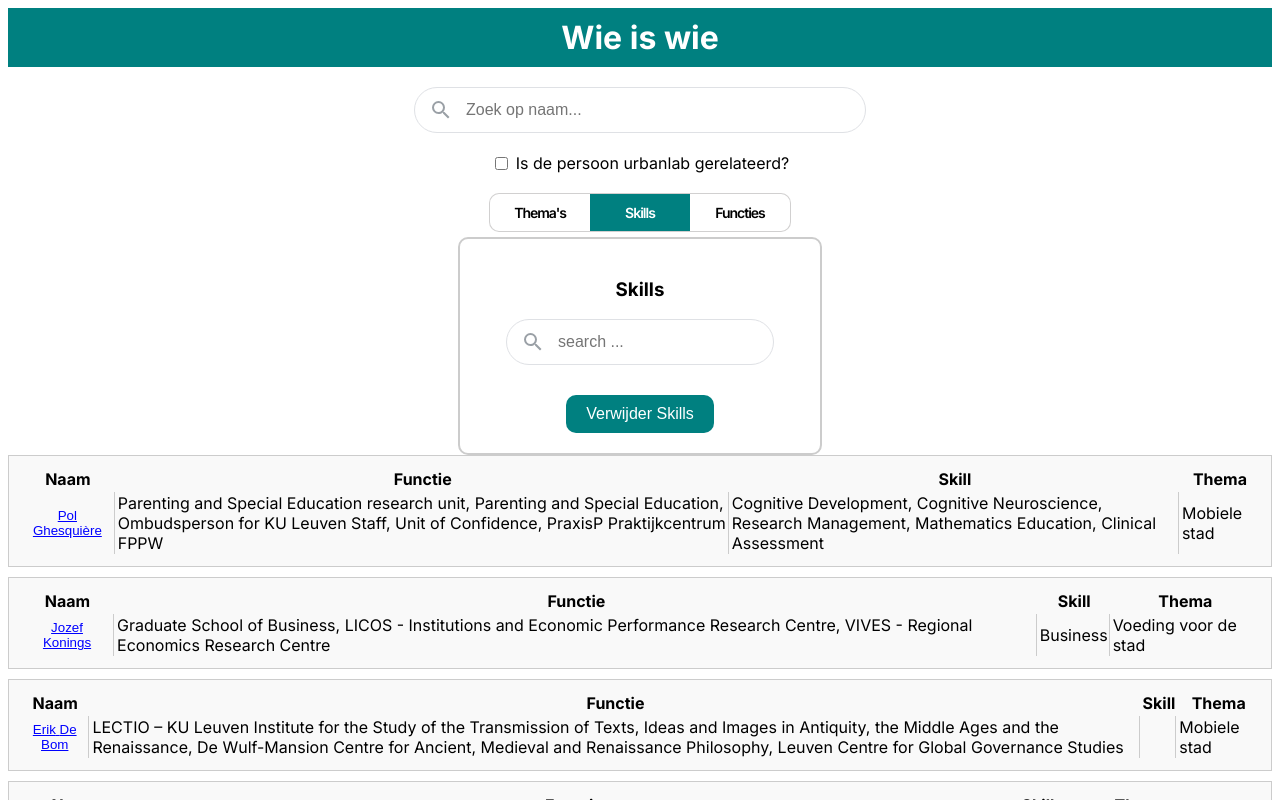
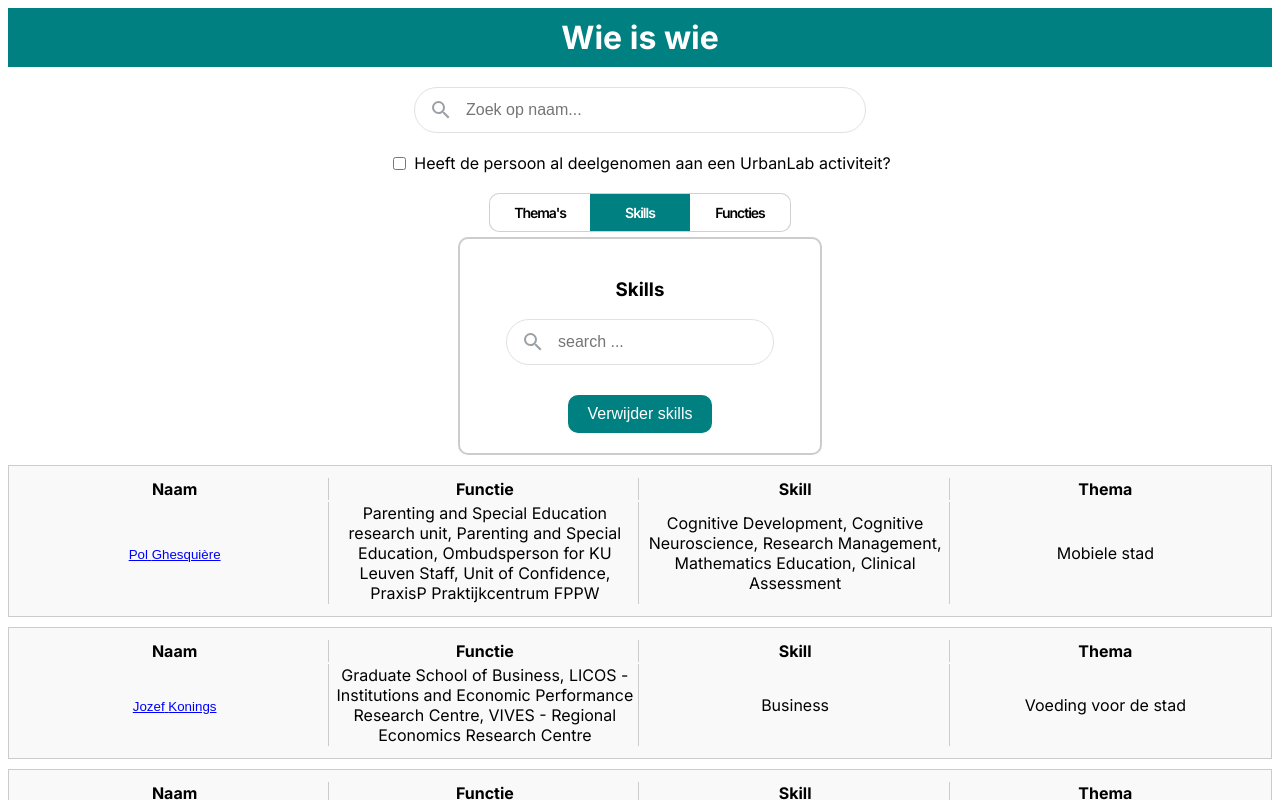
Before and after one commit to ThomasCl/ThomasCl.github.io, a Next.js app: page / in a window 1280 px wide. Both pictures are taken after a click on the label "Skills". Shown: the top 800 px of the page. Built offline with nearby package versions, Linux system fonts and the light colour scheme.

Commit message:
frontend updates

```diff
--- a/components/userOverview.tsx
+++ b/components/userOverview.tsx
@@ -21,7 +21,7 @@ const UserOverviewTable: React.FC<Props> = ({ users }: Props) => {
                 <div key={index} className="user-window" style={{ border: '1px solid #ccc', backgroundColor: '#f9f9f9', padding: '10px', marginBottom: '10px' }}>
                     <div className="w-100 d-none d-md-block" />
                     <div className="col-6">
-                        <table className="table table-hover">
+                        <table className="table table-hover fixed-table">
                             <thead>
                                 <tr>
                                     <th scope="col">Naam</th>
@@ -32,14 +32,14 @@ const UserOverviewTable: React.FC<Props> = ({ users }: Props) => {
                             </thead>
                             <tbody>
                                 <tr>
-                                    <td style={{ borderRight: '1px solid #ccc', verticalAlign: 'middle', textAlign: 'center' }}>
+                                    <td className="fixed-width" style={{ borderRight: '1px solid #ccc', verticalAlign: 'middle', textAlign: 'center' }}>
                                         <button style={{ background: 'none', border: 'none', color: 'blue', textDecoration: 'underline', cursor: 'pointer' }} onClick={() => handleUserClick(user)}>
                                             {user.voornaam} {user.achternaam}
                                         </button>
                                     </td>
-                                    <td style={{ borderRight: '1px solid #ccc' }}>{user.huidige_functie}</td>
-                                    <td style={{ borderRight: '1px solid #ccc' }}>{user.skills}</td>
-                                    <td>{user.themas.map((thema, index) => (
+                                    <td className="fixed-width" style={{ borderRight: '1px solid #ccc' }}>{user.huidige_functie}</td>
+                                    <td className="fixed-width" style={{ borderRight: '1px solid #ccc' }}>{user.skills}</td>
+                                    <td className="fixed-width">{user.themas.map((thema, index) => (
                                         <span key={index}>{thema}{index < user.themas.length - 1 && ', '}</span>
                                     ))}</td>
                                 </tr>
--- a/src/app/globals.css
+++ b/src/app/globals.css
@@ -144,6 +144,7 @@ body {
   border-radius: 10px;
   width: 320px;
   margin: 0 auto; /* Centreer de div horizontaal */
+  margin-bottom: 10px;
 }
 
 /* Stijl voor de thema-bar input */
@@ -456,9 +457,25 @@ body {
   border-top: 1px solid #a9a9a9; /* Bovenste rand alleen voor het eerste element */
 }
 
-.fixed-width {
-  width: 25%; /* Pas deze waarde aan naar behoefte */
+.fixed-table {
+  width: 100%;
+  table-layout: fixed;
+}
+
+.fixed-table th,
+.fixed-table td {
+  width: 25%;
   border-right: 1px solid #ccc;
   text-align: center;
   vertical-align: middle;
 }
+
+.fixed-table th:last-child,
+.fixed-table td:last-child {
+  border-right: none;
+}
+
+.fixed-table tbody tr:hover td {
+  background-color: #ccccccbd;
+  color: black; /* Optional: Change text color on hover for better visibility */
+}
--- a/src/app/page.tsx
+++ b/src/app/page.tsx
@@ -156,12 +156,13 @@ const SearchBar: React.FC = () => {
         onChange={handleUrbanCheckboxChange}
         />
       <label>
-        Is de persoon urbanlab gerelateerd?
+        Heeft de persoon al deelgenomen aan een UrbanLab activiteit?
       </label>
     </div>
+
     <div className="radio-input">
       <label>
-      <input type="radio" id="themas" name="value-radio" value="themas" onClick={handleThemasClick}/>
+      <input type="radio" id="themas" name="value-radio" value="themas" onClick={handleThemasClick} />
       <span>Thema's</span>
       </label>
       <label>
@@ -233,7 +234,7 @@ const SearchBar: React.FC = () => {
               </div>
           </div>
       </div>
-      <button type="submit" className="skills-clearall" onClick={handleSkillsClearAll}>Verwijder Skills</button>
+      <button type="submit" className="skills-clearall" onClick={handleSkillsClearAll}>Verwijder skills</button>
     </div>
     )}
 
@@ -268,7 +269,7 @@ const SearchBar: React.FC = () => {
             </div>
         </div>
       </div>
-      <button type="submit" className="functies-clearall" onClick={handleFunctiesClearAll}>Verwijder Functies</button>
+      <button type="submit" className="functies-clearall" onClick={handleFunctiesClearAll}>Verwijder functies</button>
     </div>
     )}
 
```
